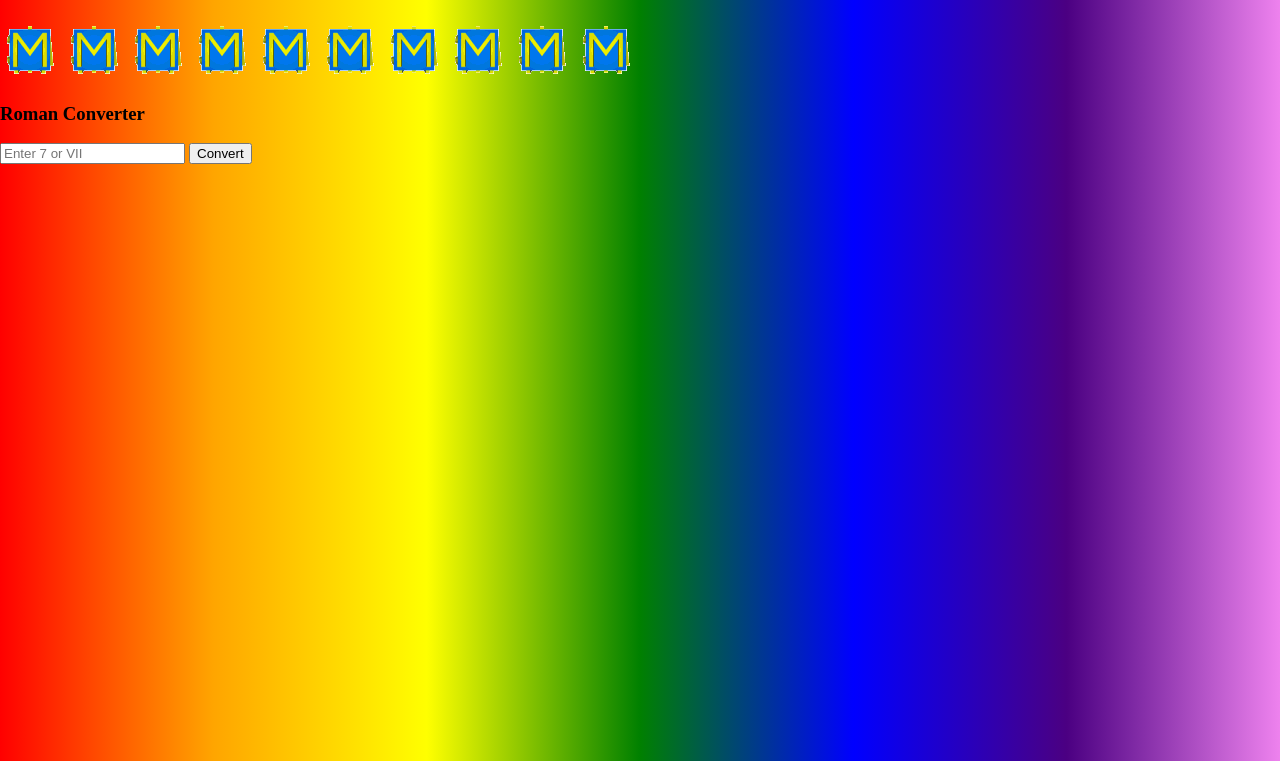
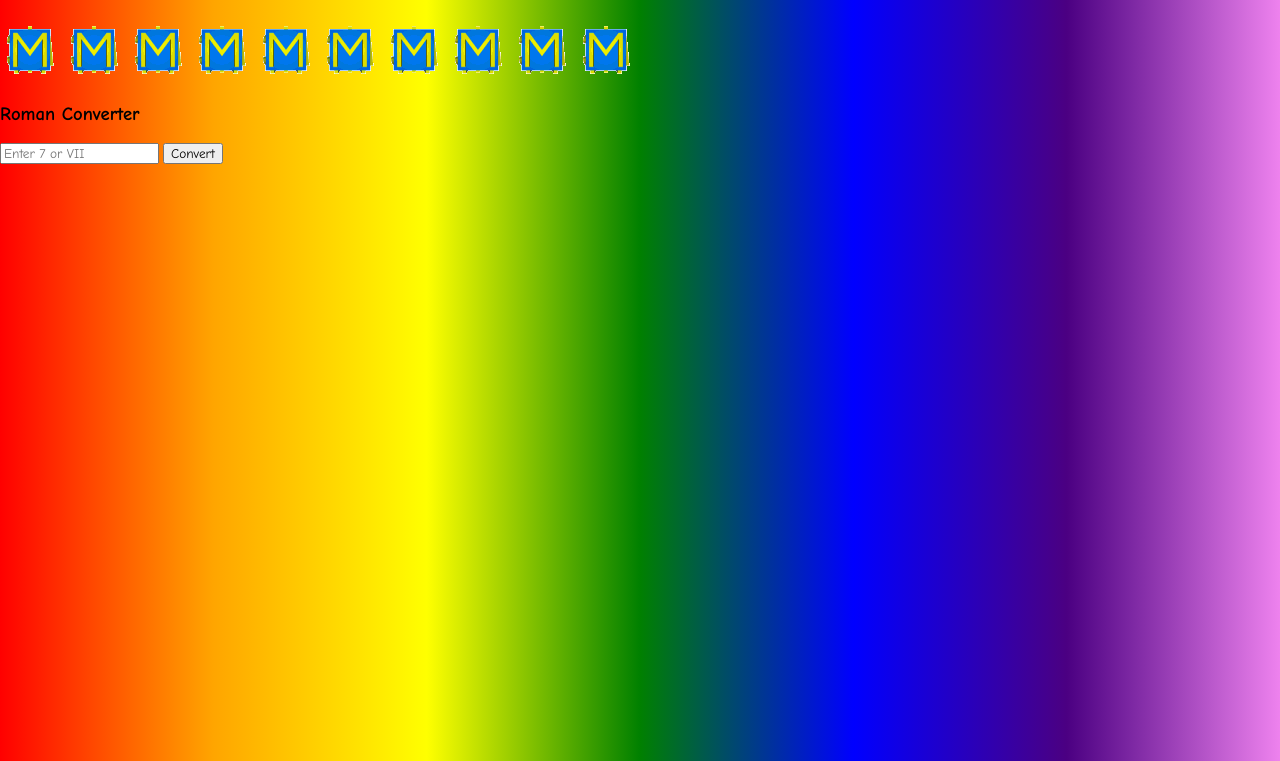
Before and after one commit to lazerkatsweirdstuff/roman-numerals-website, a plain HTML site: page index.html in a window 1280 px wide. Shown: the part 60-821 px from the top of the page. Drawn offline with Linux system fonts and the light colour scheme.

Commit message:
Update index.html

```diff
--- a/index.html
+++ b/index.html
@@ -26,7 +26,6 @@ function handleConversion() {
     const display = document.getElementById('output');
     if (!val) return;
 
-    // If input is a number, go to Roman. If string, go to English.
     if (!isNaN(val)) {
         display.innerText = toRoman(parseInt(val));
     } else {
@@ -46,6 +45,16 @@ function handleConversion() {
 h1 {
     font-family: "Comic Sans MS", "Comic Sans", cursive;
 }
+h3 {
+    font-family: "Comic Sans MS", "Comic Sans", cursive;
+}
+button {
+    font-family: "Comic Sans MS", "Comic Sans", cursive;
+}
+input {
+    font-family: "Comic Sans MS", "Comic Sans", cursive;
+}
+
 </style>
 </head>
 <body>
```
